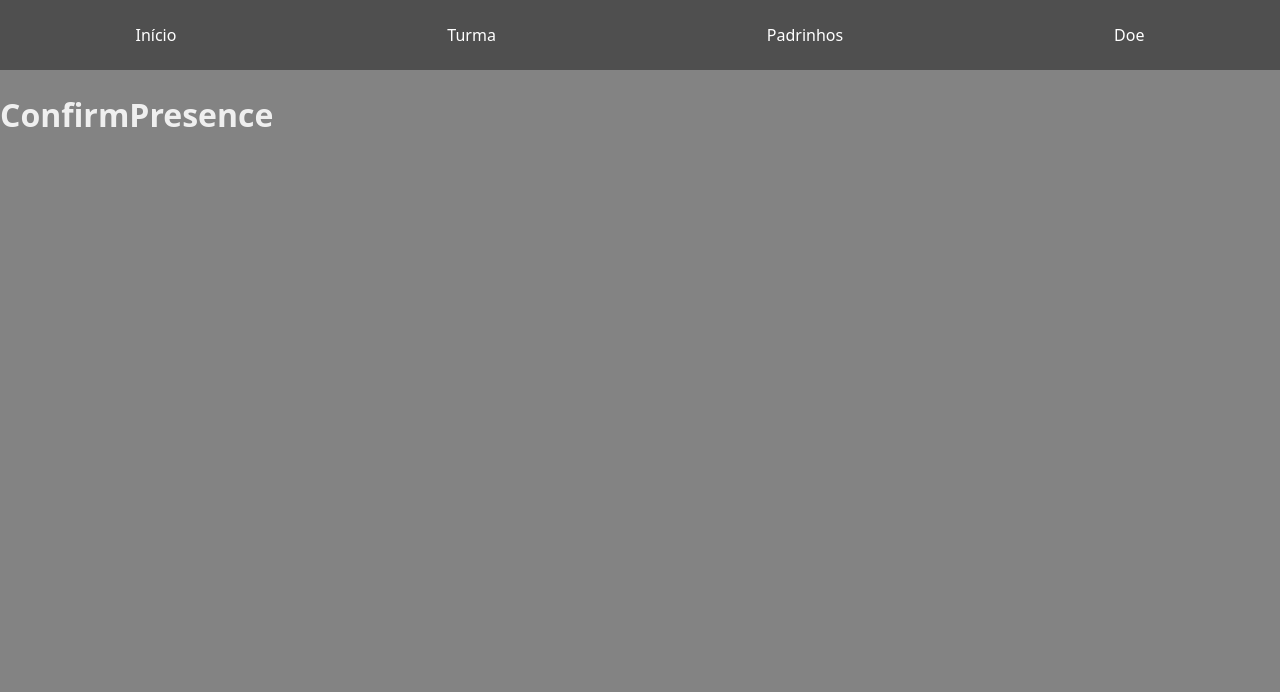
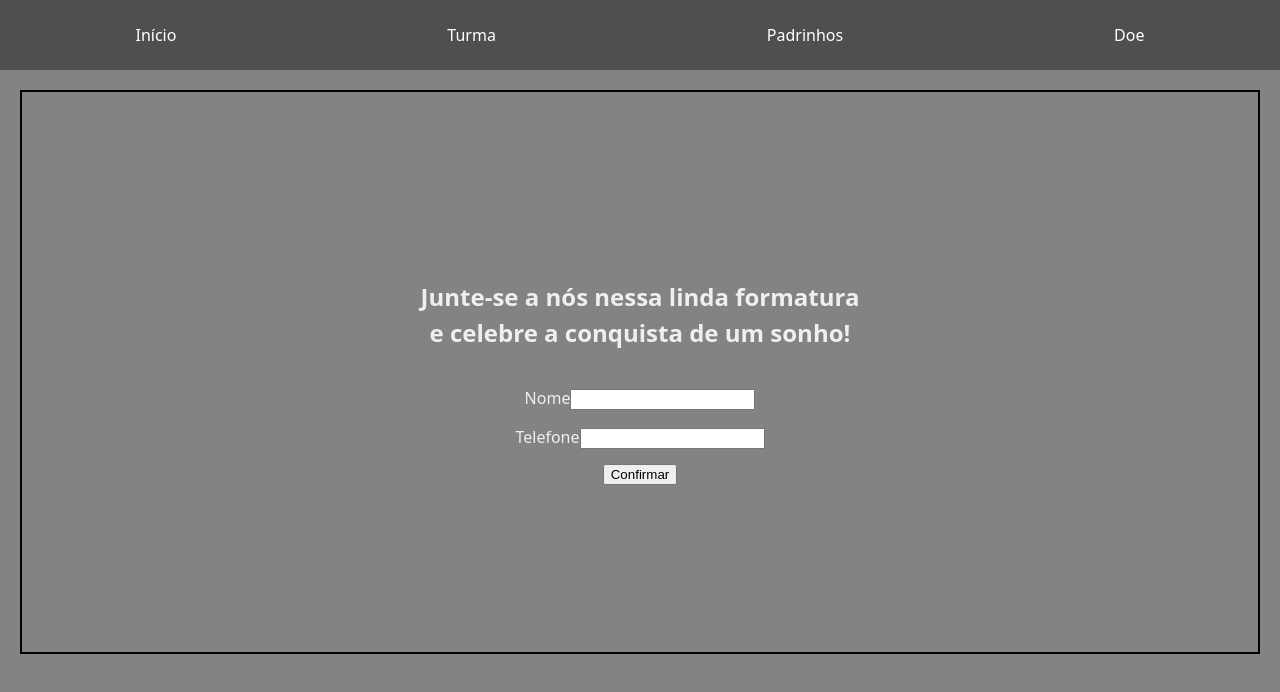
Before and after one commit to givanildsss444/graduation-web, a React (Vite) app: page /confirmPresence in a window 1280 px wide. Shown: the top 692 px of the page. Built offline with nearby package versions, Linux system fonts and the light colour scheme.

Commit message:
#4.1 Confirme Presence
Some Details Add

```diff
--- a/src/components/barNavegation.jsx
+++ b/src/components/barNavegation.jsx
@@ -1,3 +1,4 @@
+import { Link } from 'react-router-dom'
 import './barNavegation.css'
 
 export default function NavegationBar() {
@@ -6,7 +7,10 @@ export default function NavegationBar() {
 
         <div className="bar-navegationFull">
 
-            <a href="">Início</a>
+            <Link to='/'>
+                <a href="">Início</a>
+            </Link>
+
             <a href="">Turma</a>
             <a href="">Padrinhos</a>
             <a href="">Doe</a>
--- a/src/pages/App.jsx
+++ b/src/pages/App.jsx
@@ -3,7 +3,7 @@ import NavegationBar from '../components/barNavegation.jsx'
 import AcknowLedge from '../components/acknowLedge.jsx'
 import './App.css'
 
-export default function App() {
+export default function Home() {
 
   return(
 
--- a/src/pages/ConfirmPresence.css
+++ b/src/pages/ConfirmPresence.css
@@ -0,0 +1,13 @@
+.container-invite{
+    display: flex;
+    flex-direction: column;
+    justify-content: center;
+    align-items: center;
+    gap: 15px;
+    height: 70vh;
+    text-align: center;
+
+    border: 2px solid black;
+    margin: 20px;
+
+}
--- a/src/pages/ConfirmPresence.jsx
+++ b/src/pages/ConfirmPresence.jsx
@@ -1,14 +1,40 @@
+import { useState } from 'react'
 import './ConfirmPresence.css'
 import NavegationBar from '../components/barNavegation'
 
 export default function ConfirmPresence() {
+
+
 
     return(
 
             <div>
 
                 <NavegationBar />
-                <h1>ConfirmPresence</h1>
+
+                <div className='container-invite'>
+
+                    <h2>Junte-se a nós nessa linda formatura <br/>e celebre a conquista de um sonho!</h2>
+
+                    <label>
+
+                        <span>Nome</span>
+                        <input type="text"/>
+
+                    </label>
+
+                    <label>
+
+                        <span>Telefone</span>
+                        <input type='number'/>
+
+                    </label>
+
+                    <button>Confirmar</button>
+
+                </div>
+
+
             </div>
     )
 
```
